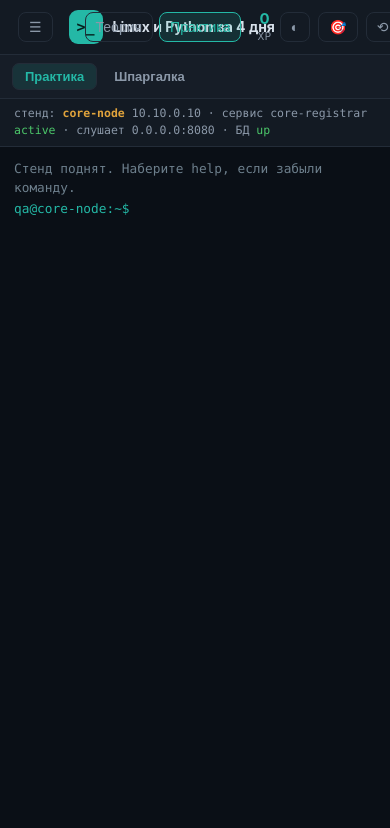
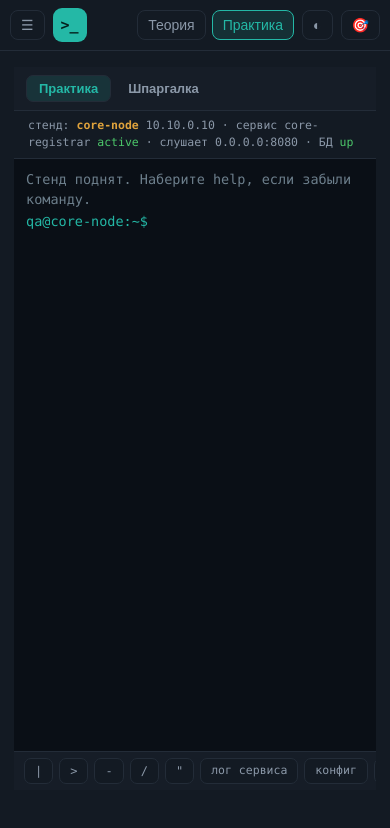
Before and after one commit to js-easy-school/qa-linux-python-course, a plain HTML site: page index.html in a window 390 px wide. Both pictures are taken after a click on the button "Практика". Drawn offline with Linux system fonts and the light colour scheme.

Commit message:
Мобильный вид: компактная шапка и панели быстрых вставок
На телефоне шапка наезжала сама на себя, а длинные пути вроде
/var/log/core/registrar.log с экранной клавиатуры набирать невозможно.

Co-Authored-By: Claude Opus 5 <noreply@anthropic.com>

```diff
--- a/css/style.css
+++ b/css/style.css
@@ -409,3 +409,54 @@ table.tbl td code { font-size: 12.2px; }
   .pane-mid.show { display: block; }
   .brand-text small { display: none; }
 }
+
+/* ─────────── быстрые вставки: набор длинных путей с телефона ─────────── */
+
+.quick-keys {
+  display: flex;
+  gap: 6px;
+  overflow-x: auto;
+  padding: 6px 10px;
+  background: var(--bg-card);
+  border-top: 1px solid var(--line);
+  flex: none;
+  scrollbar-width: thin;
+}
+.quick-keys::-webkit-scrollbar { height: 4px; }
+.quick-keys::-webkit-scrollbar-thumb { background: var(--line); border-radius: 3px; }
+.qk {
+  flex: none;
+  border: 1px solid var(--line);
+  background: var(--bg-soft);
+  color: var(--text-dim);
+  border-radius: 7px;
+  padding: 6px 10px;
+  font: 12px/1 var(--mono);
+  cursor: pointer;
+  white-space: nowrap;
+}
+.qk:hover, .qk:active { color: var(--accent); border-color: var(--accent); }
+.qk.wide { font-size: 11.5px; }
+
+/* ─────────── правки под узкий экран телефона ─────────── */
+
+@media (max-width: 820px) {
+  .top { gap: 8px; padding: 8px 10px; }
+  .brand-text { display: none; }          /* остаётся только значок, иначе шапка наезжает сама на себя */
+  .mobile-tabs { margin-left: auto; }
+  #btn-reset { display: none; }           /* сброс прогресса нужен редко, а место занимает */
+  .stat span { display: none; }
+  .term { font-size: 13.5px; padding: 10px 12px 14px; }
+  .term-input { font-size: 13.5px; }
+  .editor, .editor-gutter { font-size: 13.5px; }
+  .output { flex-basis: 45%; font-size: 12.8px; }
+  .pane { padding: 16px 14px 50px; }
+  h1 { font-size: 20px; }
+  table.tbl { font-size: 12.5px; }
+  table.tbl th, table.tbl td { padding: 6px 7px; }
+  pre.mini { font-size: 11.8px; padding: 10px 11px; }
+}
+
+@media (max-width: 420px) {
+  .stats .stat { display: none; }         /* на самых узких экранах XP уезжает под кнопки */
+}
--- a/index.html
+++ b/index.html
@@ -95,6 +95,8 @@
           <input class="term-input" id="term-input" spellcheck="false" autocomplete="off" autocapitalize="off">
         </div>
       </div>
+      <!-- быстрые вставки: набирать длинные пути на телефоне невозможно -->
+      <div class="quick-keys" id="term-keys"></div>
     </div>
 
     <!-- редактор Python -->
@@ -103,6 +105,7 @@
         <div class="editor-gutter" id="gutter"></div>
         <textarea class="editor" id="editor" spellcheck="false" autocomplete="off" autocapitalize="off"></textarea>
       </div>
+      <div class="quick-keys" id="py-keys"></div>
       <div class="run-row">
         <button class="btn btn-run" id="btn-run">▶ Запустить (Ctrl+Enter)</button>
         <button class="btn btn-ghost" id="btn-pytest">Прогнать pytest</button>
--- a/js/app.js
+++ b/js/app.js
@@ -252,6 +252,52 @@
     return frag;
   }
 
+  /* ─────────── быстрые вставки для телефона ─────────── */
+
+  var SHELL_KEYS = [
+    { t: '|' }, { t: '>' }, { t: '-' }, { t: '/' }, { t: '"' },
+    { t: '/var/log/core/registrar.log', label: 'лог сервиса', wide: true },
+    { t: '/etc/core/registrar.conf', label: 'конфиг', wide: true },
+    { t: '/etc/core/subscribers.csv', label: 'абоненты', wide: true },
+    { t: 'core-registrar', wide: true },
+    { t: 'http://localhost:8080', wide: true },
+    { t: '250010000000001', label: 'IMSI', wide: true }
+  ];
+
+  var PY_KEYS = [
+    { t: '_' }, { t: ':' }, { t: '(' }, { t: ')' }, { t: '[' }, { t: ']' },
+    { t: '{' }, { t: '}' }, { t: '"' }, { t: '=' }, { t: '==' },
+    { t: '    ', label: '⇥ отступ' },
+    { t: '/var/log/core/registrar.log', label: 'лог сервиса', wide: true },
+    { t: 'http://localhost:8080', wide: true },
+    { t: '250010000000001', label: 'IMSI', wide: true }
+  ];
+
+  function buildKeys(boxId, keys, insert) {
+    var box = $(boxId);
+    if (!box || box.dataset.ready) return;
+    box.dataset.ready = '1';
+    keys.forEach(function (k) {
+      var b = document.createElement('button');
+      b.className = 'qk' + (k.wide ? ' wide' : '');
+      b.textContent = k.label || k.t;
+      b.title = k.t;
+      b.onmousedown = function (e) { e.preventDefault(); };   // не терять фокус поля
+      b.onclick = function () { insert(k.t); };
+      box.appendChild(b);
+    });
+  }
+
+  function insertIntoInput(el, text) {
+    var start = el.selectionStart === null ? el.value.length : el.selectionStart;
+    var end = el.selectionEnd === null ? el.value.length : el.selectionEnd;
+    el.value = el.value.slice(0, start) + text + el.value.slice(end);
+    var pos = start + text.length;
+    el.focus();
+    try { el.setSelectionRange(pos, pos); } catch (e) { /* некоторые мобильные браузеры */ }
+    el.dispatchEvent(new Event('input', { bubbles: true }));
+  }
+
   /* ─────────── вкладки рабочей области ─────────── */
 
   function setWorkTab(which) {
@@ -409,6 +455,9 @@
       if (e.altKey && e.key === 'ArrowLeft') go(state.idx - 1);
     });
 
+    buildKeys('term-keys', SHELL_KEYS, function (t) { insertIntoInput($('term-input'), t); });
+    buildKeys('py-keys', PY_KEYS, function (t) { insertIntoInput($('editor'), t); });
+
     renderSidebar();
     renderProgress();
     renderLesson();
```
